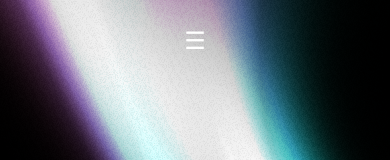
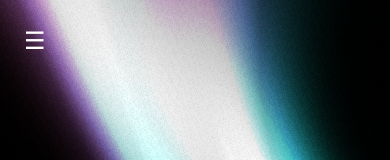
Before and after one commit to vilelakami/KAMI-WEB-SITE, a React (Vite) app in the folder KAMI-WEBSITES/website-kami/: page / in a window 390 px wide. Shown: the top 160 px of the page. Built offline with nearby package versions, Linux system fonts and the light colour scheme.

Commit message:
ajustando o nav responsivo e md

```diff
--- a/KAMI-WEBSITES/website-kami/src/assets/components/Header.jsx
+++ b/KAMI-WEBSITES/website-kami/src/assets/components/Header.jsx
@@ -7,19 +7,14 @@ function Header(){
 
         return(
             <nav className="fixed top-0 left-0 w-full bg-transparent p-6 z-50 text-white">
-                <div className="flex items-start justify-center">
+                <div className="flex-col items-center justify-start">
                 {/* botão hamburger: para celular */}
-                <div className="md:hidden">
-                    <button onClick={() => setIsOpen(!isOpen)} class="text-2xl flex w-auto h-auto relative z-[60]">{isOpen ? '✕' : '☰'}</button>
+                <div className="w-auto h-auto md:hidden">
+                    <button onClick={() => setIsOpen(!isOpen)} class="text-2xl relative z-[60]">{isOpen ? '✕' : '☰'}</button>
                 </div>
-                <ul className={`${isOpen ? 'block' : 'hidden'} md:flex flex-col md:flex-row
-                    absolute md:static
-                    top-20 left-6 md:top-0 md:left-0
-                    w-48 md:w-auto
-                    bg-black/80 md:bg-transparent
-                    items-start md:items-center
-                    space-y-6 md:space-y-0 md:space-x-10
-                    p-6 md:p-0 rounded-lg md:rounded-none`}>
+                <ul className={`${isOpen ? 'block' : 'hidden'} md:flex md:flex-row
+                    w-auto h-auto md:w-auto space-y-2 md:space-y-0 md:space-x-15
+                    p-4 md:p-0 md:justify-center`}>
                     <li><a href="#">about</a></li>
                     <li><a href="#">contact</a></li>
                     <li><a href="#">portfolio</a></li>
```
Also changed, not shown: 1 other file (tests, documents, lock files or other folders).
